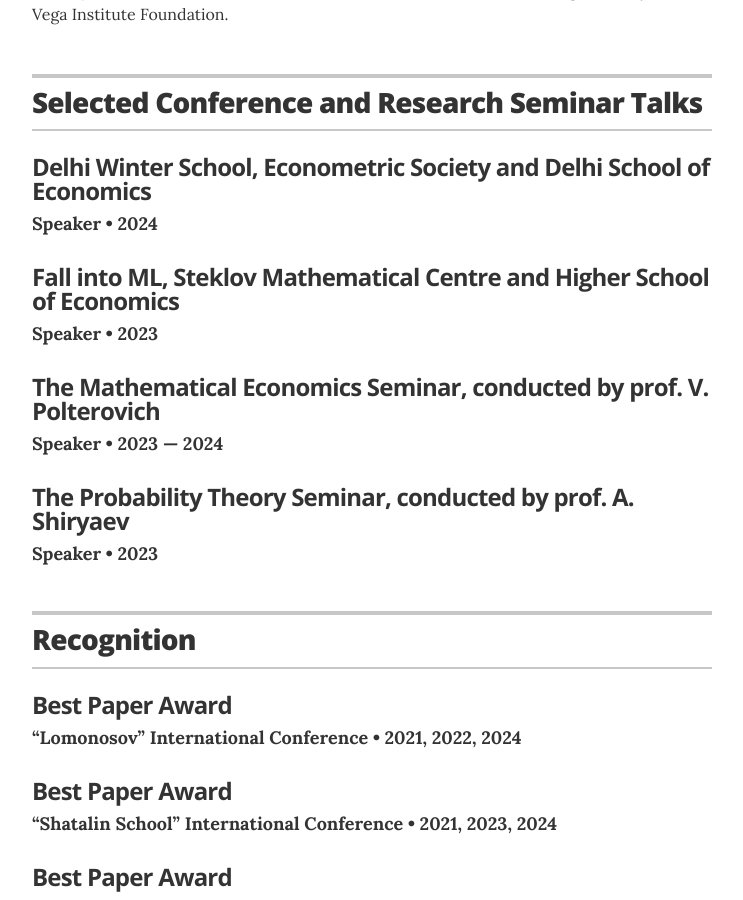
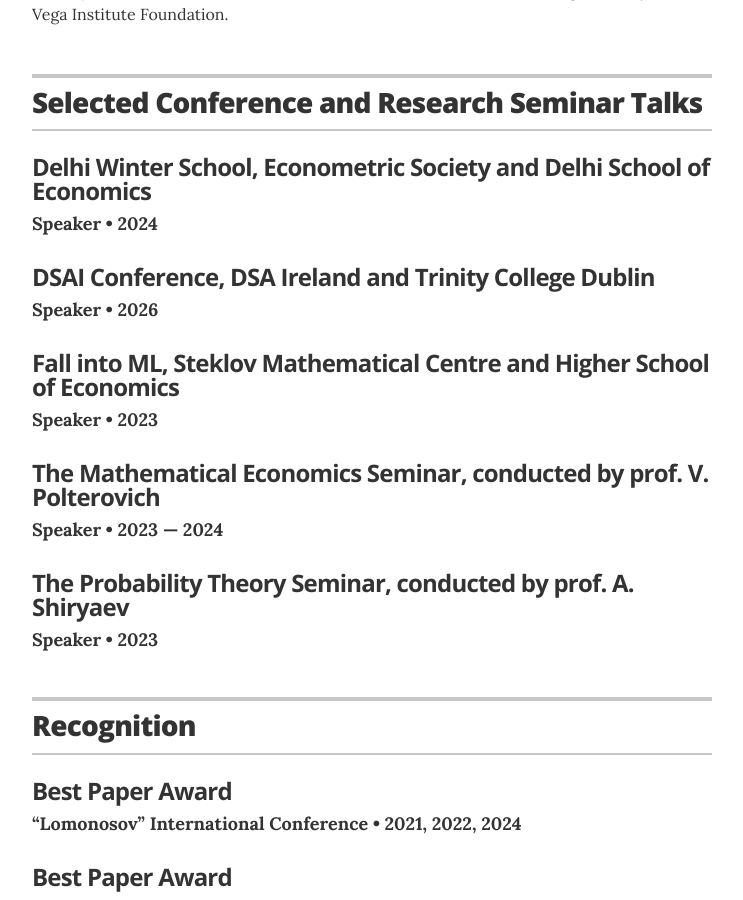
Before and after one commit to MikitchukMarina/MikitchukMarina.github.io, a Jekyll site: the page built from index.html, in a window 1280 px wide and 900 px high, scrolled down 2663 px. Shown: the whole window, without its empty margins (268-1011 px from the left). Built offline with Jekyll 4.4.1, drawn with Linux system fonts in a browser that asks for light colours.

Commit message:
Update associations.yml

```diff
--- a/_data/associations.yml
+++ b/_data/associations.yml
@@ -1,5 +1,9 @@
 - organization: Delhi Winter School, Econometric Society and Delhi School of Economics
   year: "2024"
+  role: Speaker
+
+- organization: DSAI Conference, DSA Ireland and Trinity College Dublin
+  year: "2026"
   role: Speaker
 
 - organization: Fall into ML, Steklov Mathematical Centre and Higher School of Economics
```
